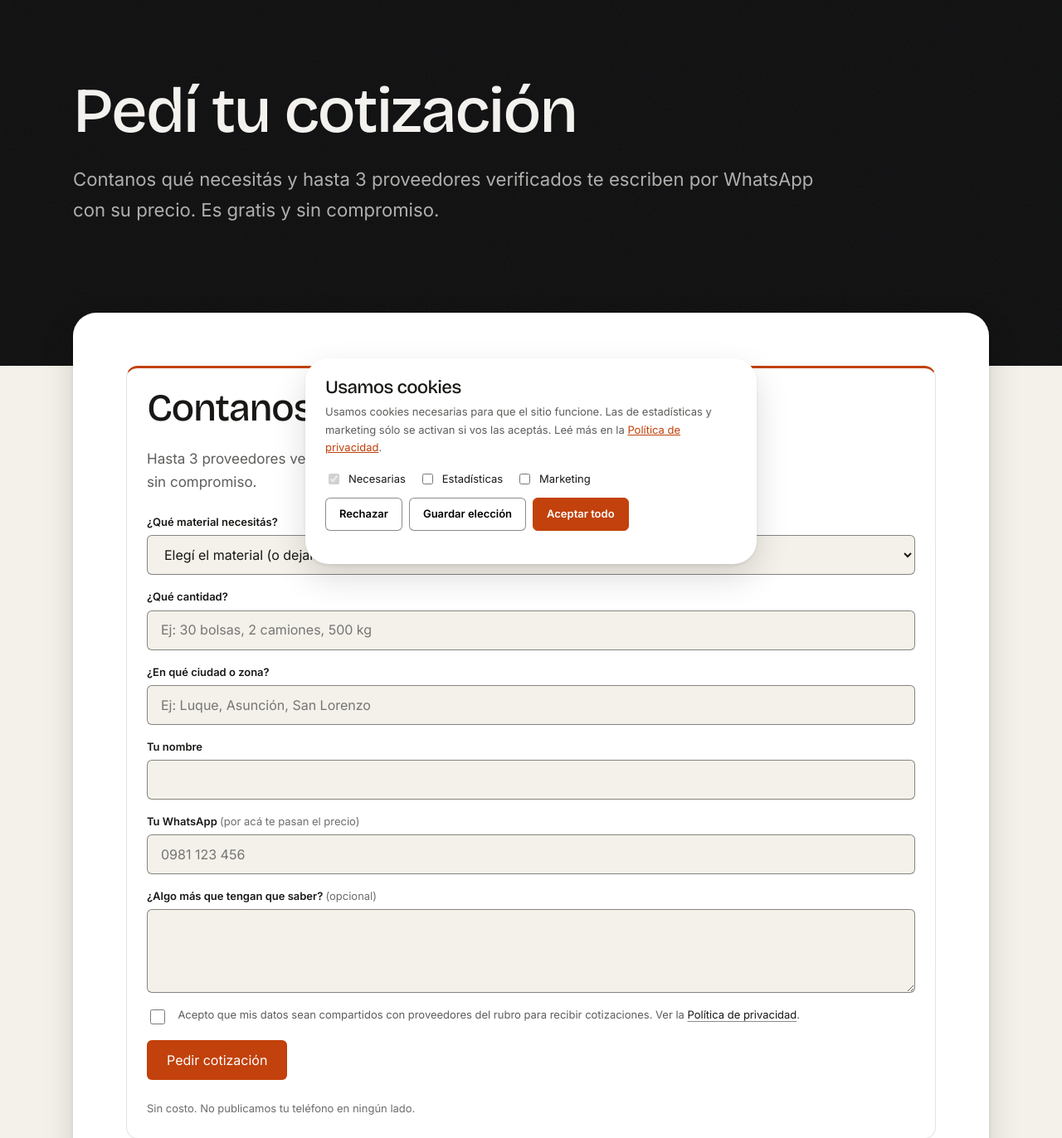
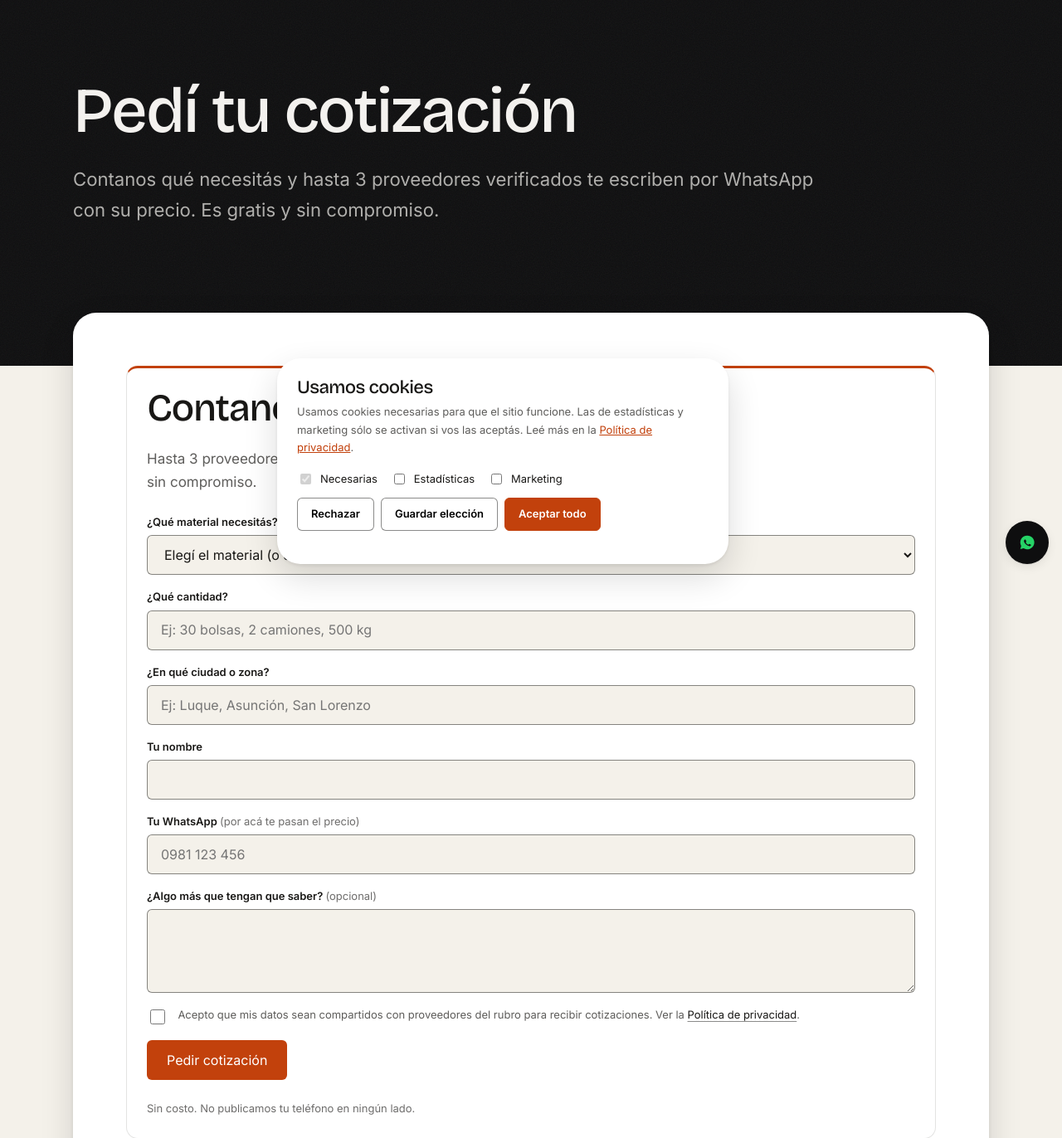
Before and after one commit to antonmarklundcom/materiales, a PHP site: page /cotizar/ in a window 1280 px wide. Shown: the part 104-1476 px from the top of the page at 83% size. Run offline with PHP 8.4, Linux system fonts and the light colour scheme.

Commit message:
Add a persistent desktop WhatsApp button
Complements the WhatsApp button already in the mobile sticky CTA bar.
Bottom-right, fixed, desktop only (min-width: 40rem) so it never
duplicates or competes with the mobile bar. Renders on every page,
including /cotizar/ and /gracias/ where the full sticky bar is
intentionally skipped, since a small corner icon doesn't compete with
the on-page form the way the bar would.

The quote form stays the primary CTA everywhere, unchanged — this is
an additional always-reachable channel, not a priority change.

Reuses the exact WhatsApp icon and #25d366 green fill already used in
partials/cta.php's mobile button, and reserves a right-hand lane so the
cookie banner never overlaps it on desktop.

Codex (gpt-6-astra, low) session 01a0aab6-f8fc-7ad2-9156-f20ef9b1b83e.

Co-Authored-By: Claude Sonnet 5 <noreply@anthropic.com>

```diff
--- a/assets/css/site.css
+++ b/assets/css/site.css
@@ -287,6 +287,28 @@ section.wrap { padding-inline: var(--gutter); }
 .band--dark .btn--wa { background: var(--surface); }
 .btn--wa svg { fill: #25d366; flex: none; }
 
+/* ---- desktop WhatsApp: secondary, icon-only shortcut ---- */
+.wa-float {
+  display: none;
+  position: fixed; right: var(--s-4); bottom: var(--s-4); z-index: 18;
+  width: 3.25rem; height: 3.25rem; border-radius: var(--r-lg);
+  align-items: center; justify-content: center;
+  background: var(--base); color: var(--ink); text-decoration: none;
+  box-shadow: var(--shadow-1);
+  transition: transform var(--dur-fast) var(--ease-io), background var(--dur-fast) var(--ease-io);
+}
+.wa-float svg { fill: #25d366; flex: none; }
+.wa-float:hover, .wa-float:focus-visible {
+  transform: translateY(-2px); background: var(--surface);
+}
+@media (min-width: 40rem) {
+  .wa-float { display: flex; }
+  /* Reserve a separate right-hand lane, regardless of the banner's height. */
+  body:has(.wa-float) .cookie-banner {
+    right: calc(3.25rem + var(--s-4) + var(--s-4));
+  }
+}
+
 /* ---- banner de cookies ---- */
 .cookie-banner {
   position: fixed; inset: auto var(--s-4) var(--s-4) var(--s-4); z-index: 20;
--- a/partials/footer.php
+++ b/partials/footer.php
@@ -51,6 +51,7 @@ $whatsapp = preg_replace('/\D+/', '', (string) ($site['whatsapp'] ?? ''));
 if (!in_array(page()['canonical'] ?? '', ['/cotizar/', '/gracias/'], true)) {
     require PUBLIC_ROOT . '/partials/cta.php';
 }
+require PUBLIC_ROOT . '/partials/whatsapp-float.php';
 ?>
 </body>
 </html>
--- /dev/null
+++ b/partials/whatsapp-float.php
@@ -0,0 +1,15 @@
+<?php
+/**
+ * Desktop WhatsApp shortcut; the quote form remains the primary CTA.
+ */
+
+declare(strict_types=1);
+
+$whatsapp = preg_replace('/\D+/', '', (string) site('whatsapp'));
+if ($whatsapp === '') {
+    return;
+}
+?>
+<a class="wa-float" href="https://wa.me/<?= e($whatsapp) ?>" data-ev="whatsapp_click" data-ev-loc="float-desktop" aria-label="Escribinos por WhatsApp">
+  <svg width="20" height="20" viewBox="0 0 24 24" aria-hidden="true"><path d="M12 2a10 10 0 0 0-8.6 15l-1.3 4.7 4.8-1.3A10 10 0 1 0 12 2Zm5.3 14.1c-.2.6-1.2 1.2-1.7 1.2-.4 0-1 .1-3-.8-2.5-1-4.1-3.6-4.2-3.8-.1-.2-1-1.3-1-2.5s.6-1.8.8-2c.2-.2.5-.3.6-.3h.5c.2 0 .4 0 .6.4l.8 2c.1.2.1.3 0 .5l-.3.5-.3.3c-.1.1-.2.3-.1.5.1.2.6 1.1 1.4 1.8 1 .9 1.8 1.2 2 1.3.2.1.4.1.5-.1l.7-.8c.2-.2.3-.2.5-.1l2 .9c.2.1.4.2.4.3.1.2.1.8-.2 1.4Z"/></svg>
+</a>
```
